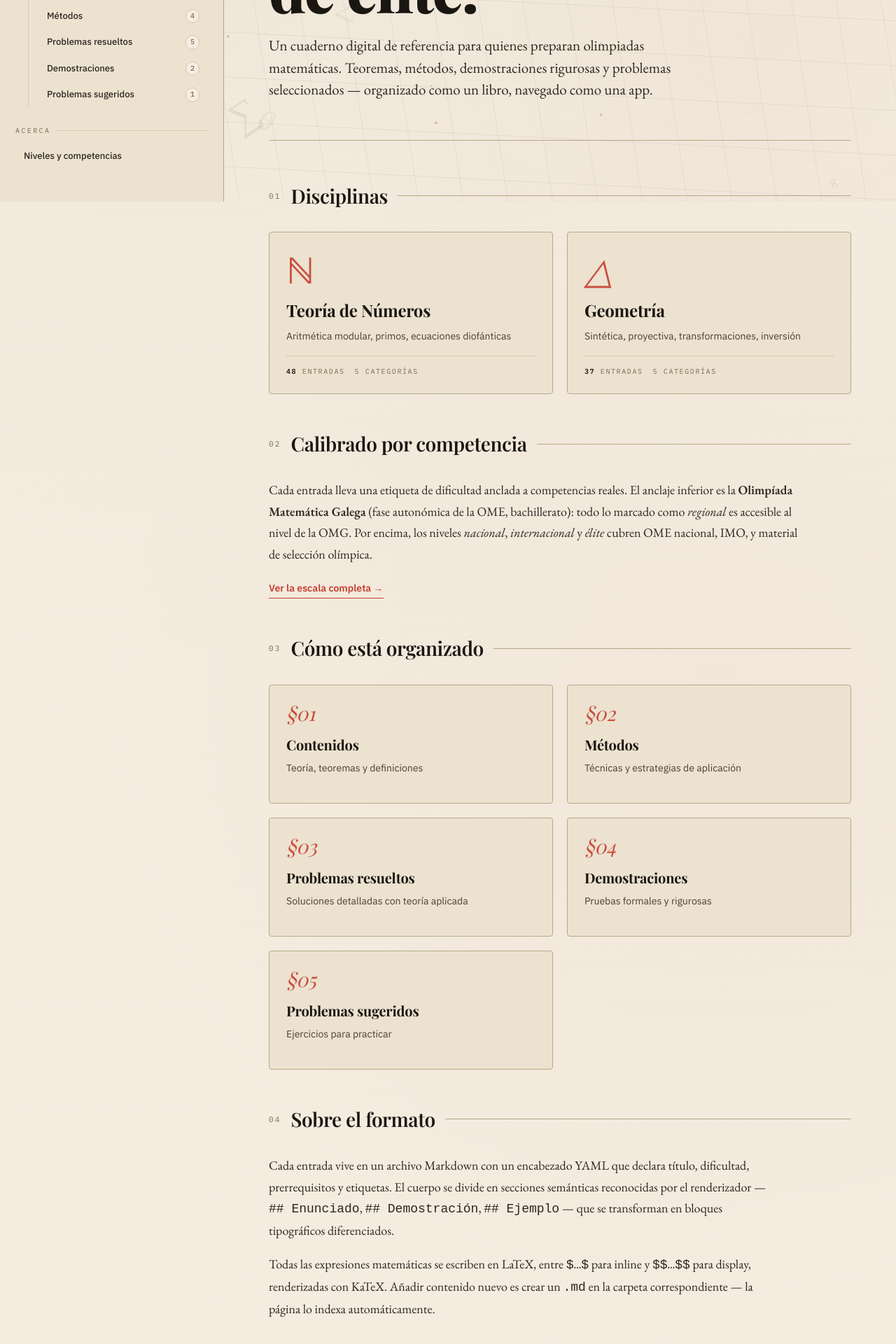
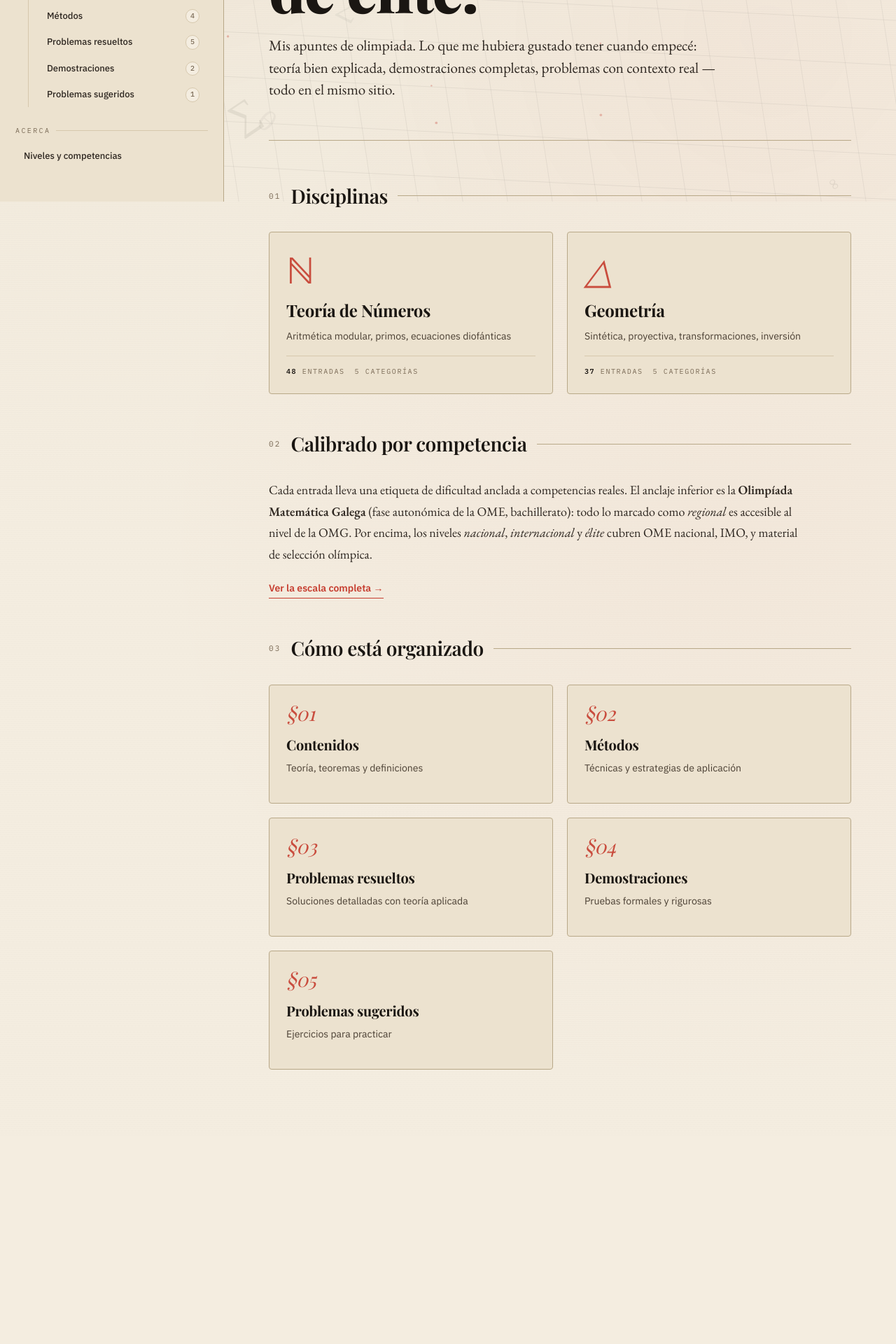
Before and after one commit to YoSoyAlguien900/olimpiada-mat, a Next.js app: page / in a window 1280 px wide. Shown: the part 512-2432 px from the top of the page at 70% size. After the commit the page ends 2136 px from the top, so only its background shows below. Built offline with nearby package versions, Linux system fonts and the light colour scheme; a web font is replaced by a local one.

Commit message:
Actualización de mi aplicación

```diff
--- a/src/app/page.tsx
+++ b/src/app/page.tsx
@@ -19,8 +19,8 @@ export default function HomePage() {
           de élite.
         </h1>
         <p className="hero-lede">
-          Un cuaderno digital de referencia para quienes preparan olimpiadas matemáticas. Teoremas, métodos,
-          demostraciones rigurosas y problemas seleccionados — organizado como un libro, navegado como una app.
+          Mis apuntes de olimpiada. Lo que me hubiera gustado tener cuando empecé: teoría bien explicada,
+          demostraciones completas, problemas con contexto real — todo en el mismo sitio.
         </p>
       </section>
 
@@ -87,24 +87,6 @@ export default function HomePage() {
         ))}
       </div>
 
-      <div className="section-rule">
-        <span className="section-rule-num">04</span>
-        <h2>Sobre el formato</h2>
-      </div>
-
-      <div style={{ fontFamily: 'var(--serif)', fontSize: 18, lineHeight: 1.7, color: 'var(--ink-2)', maxWidth: 720 }}>
-        <p>
-          Cada entrada vive en un archivo Markdown con un encabezado YAML que declara título, dificultad,
-          prerrequisitos y etiquetas. El cuerpo se divide en secciones semánticas reconocidas por el
-          renderizador — <code>## Enunciado</code>, <code>## Demostración</code>, <code>## Ejemplo</code> — que se
-          transforman en bloques tipográficos diferenciados.
-        </p>
-        <p>
-          Todas las expresiones matemáticas se escriben en LaTeX, entre <code>$…$</code> para inline y{' '}
-          <code>$$…$$</code> para display, renderizadas con KaTeX. Añadir contenido nuevo es crear un{' '}
-          <code>.md</code> en la carpeta correspondiente — la página lo indexa automáticamente.
-        </p>
-      </div>
     </>
   );
 }
```
Also changed, not shown: 1 other file (tests, documents, lock files or other folders).
